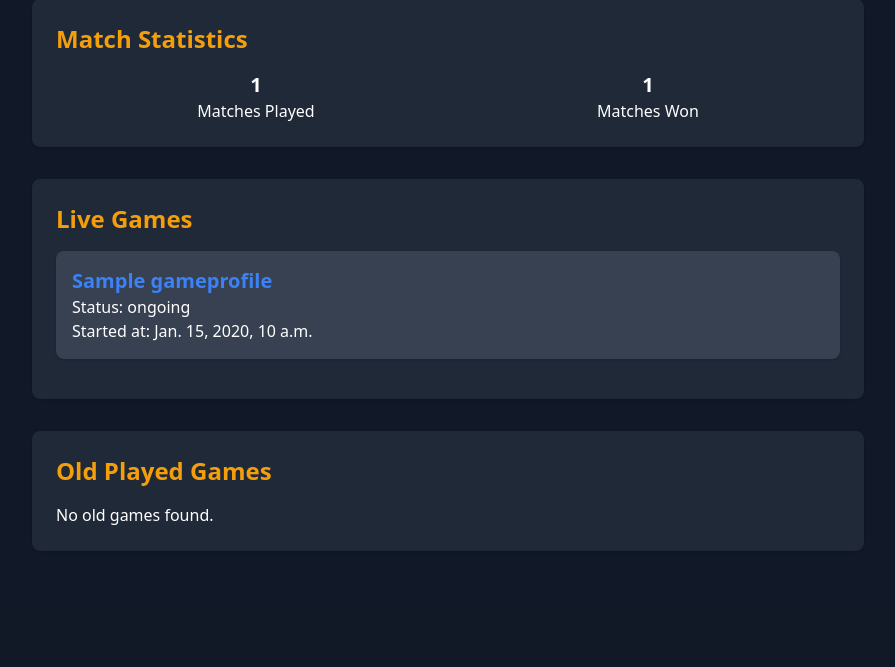
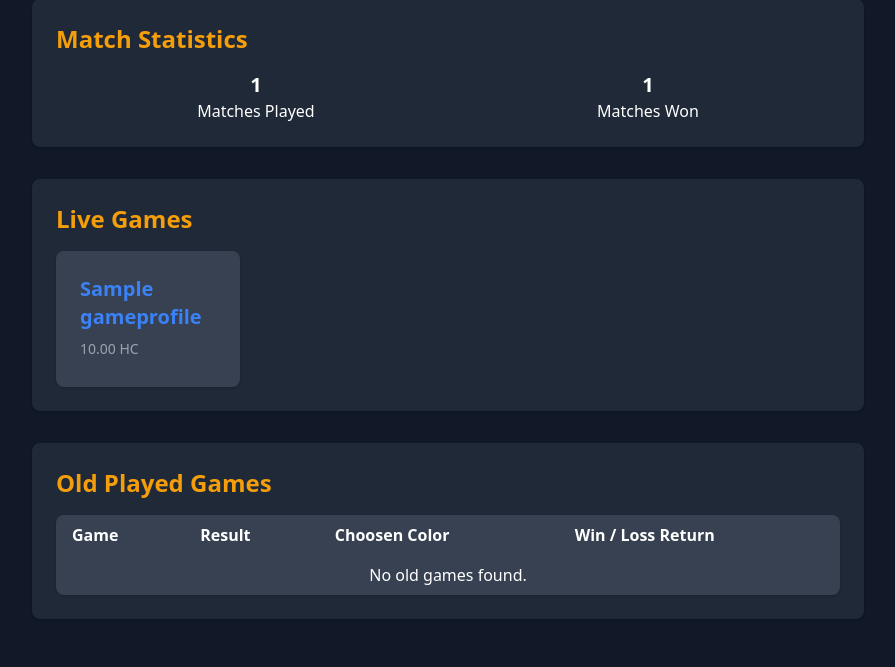
Before and after one commit to ofmukesh/HueHunt, a Django app: page / in a window 1280 px wide. Shown: the part 215-882 px from the top of the page, without its empty margins (192-1087 px from the left). Before the commit the page ends 766 px from the top, so only its background shows below. Run offline with Django 5.2, Linux system fonts and the light colour scheme; a user stored in the database is signed in; tables that the repository leaves empty hold one stand-in row (values such as "Sample post").

Commit message:
home page ui updated

```diff
--- a/src/live_game/admin.py
+++ b/src/live_game/admin.py
@@ -8,8 +8,7 @@ class LiveGameAdmin(admin.ModelAdmin):
                     'status', 'result', 'bet_amount', 'created_at')
     list_filter = ('status', 'result')
     search_fields = ('game_profile__name',)
-    readonly_fields = ('bet_amount', 'end_time', 'status',
-                       'result')  # Make fields read-only
+    readonly_fields = ('bet_amount', 'end_time')  # Make fields read-only
 
     def save_model(self, request, obj, form, change):
         obj.bet_amount = obj.game_profile.bet_amount
--- a/src/templates/home.html
+++ b/src/templates/home.html
@@ -30,36 +30,60 @@
     <!-- Live Games -->
     <div class="bg-gray-800 p-6 rounded-lg shadow mb-8">
         <h2 class="text-2xl font-bold mb-4 text-yellow-500">Live Games</h2>
-        <ul>
+        <div class="flex grid grid-cols-1 md:grid-cols-4 gap-4">
             {% for game in live_games %}
-            <li class="mb-4 p-4 bg-gray-700 rounded-lg shadow">
+            <div class="bg-gray-700 p-6 rounded-lg shadow hover:bg-gray-600 transition duration-300">
                 <a href="{% url 'game_detail' game.id %}"
-                    class="text-xl font-bold text-blue-500 hover:underline">{{ game.game_profile.name }}</a>
-                <p>Status: {{ game.status }}</p>
-                <p>Started at: {{ game.start_time }}</p>
-            </li>
+                    class="text-xl font-bold text-blue-500 hover:underline block mb-2">
+                    {{ game.game_profile.name }}
+                </a>
+                <p class="text-sm text-gray-400 mb-1"> {{ game.game_profile.bet_amount }} HC
+                </p>
+            </div>
             {% empty %}
-            <p>No live games at the moment.</p>
+            <p class="col-span-1 md:col-span-2 text-center text-gray-400">No live games at the moment.</p>
             {% endfor %}
-        </ul>
+        </div>
     </div>
 
     <!-- Old Played Games -->
     <div class="bg-gray-800 p-6 rounded-lg shadow">
         <h2 class="text-2xl font-bold mb-4 text-yellow-500">Old Played Games</h2>
-        <ul>
-            {% for game in old_games %}
-            <li class="mb-4 p-4 bg-gray-700 rounded-lg shadow">
-                <h3 class="text-xl font-bold text-yellow-500">{{ game.game_profile.name }}</h3>
-                <p><strong>Result:</strong> {{ game.game.result }}</p>
-                <p><strong>Bet Color:</strong> {{ game.chosen_color }}</p>
-                <p><strong>Bet Amount:</strong> {{ game.game.bet_amount }}</p>
-                <p><strong>Win Reward:</strong> {{ game.game.win_reward }}</p>
-            </li>
-            {% empty %}
-            <p>No old games found.</p>
-            {% endfor %}
-        </ul>
+        <table class="min-w-full bg-gray-700 rounded-lg shadow overflow-x-auto max-h-40 overflow-y-auto">
+            <thead>
+                <tr>
+                    <th class="py-2 px-4 text-left">Game</th>
+                    <th class="py-2 px-4 text-left">Result</th>
+                    <th class="py-2 px-4 text-left">Choosen Color</th>
+                    <th class="py-2 px-4 text-left">Win / Loss Return </th>
+                </tr>
+            </thead>
+            <tbody>
+                {% for game in old_games %}
+                <tr class="border-b border-gray-600">
+                    <td class="py-2 px-4">{{ game.game.game_profile.name }}</td>
+                    <td class="py-2 px-4">
+                        <span
+                            class="{% if game.game.result == game.chosen_color %}text-green-500{% else %}text-red-500{% endif %}">
+                            {{ game.game.result }}
+                        </span>
+                    </td>
+                    <td class="py-2 px-4">{{ game.chosen_color }}</td>
+                    <td class="py-2 px-4">{{ game.game.bet_amount }} HC</td>
+                    <td class="py-2 px-4">
+                        <span
+                            class="{% if game.game.result == game.chosen_color %}text-green-500{% else %}text-red-500{% endif %}">
+                            {{ game.game.game_profile.win_reward }} HC
+                        </span>
+                    </td>
+                </tr>
+                {% empty %}
+                <tr>
+                    <td colspan="5" class="py-2 px-4 text-center">No old games found.</td>
+                </tr>
+                {% endfor %}
+            </tbody>
+        </table>
     </div>
 </div>
 {% endblock %}
```
